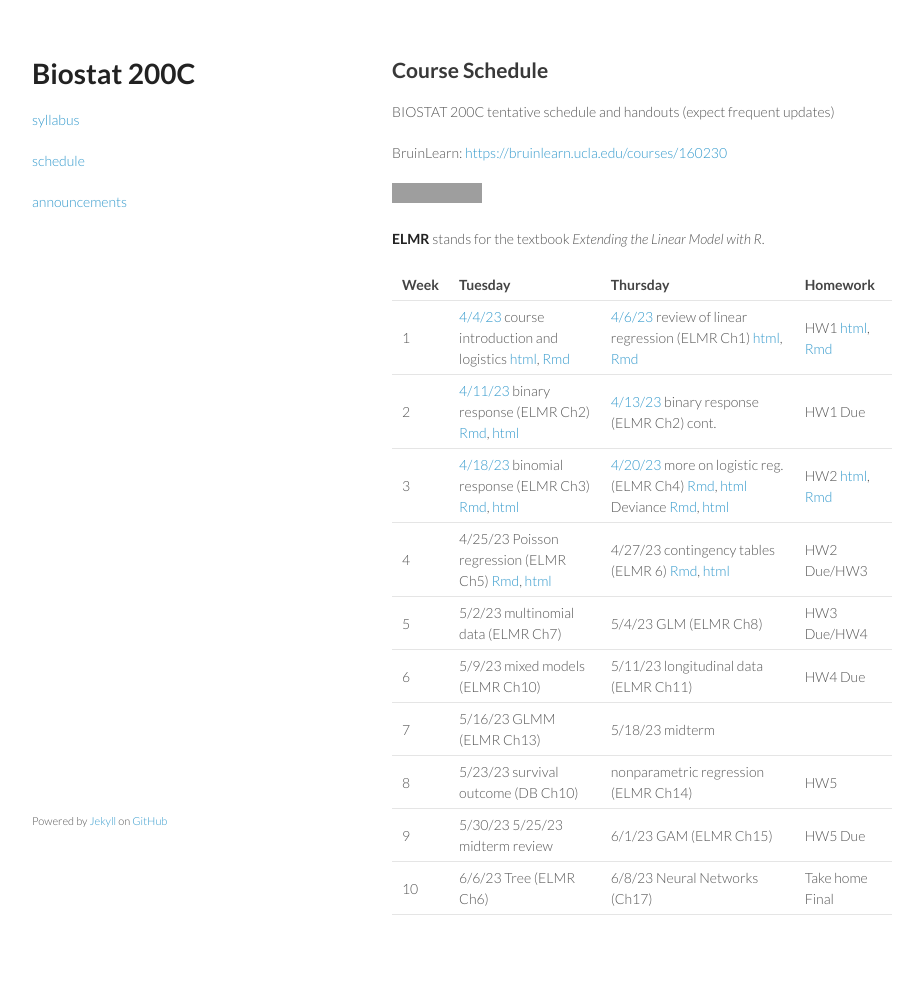
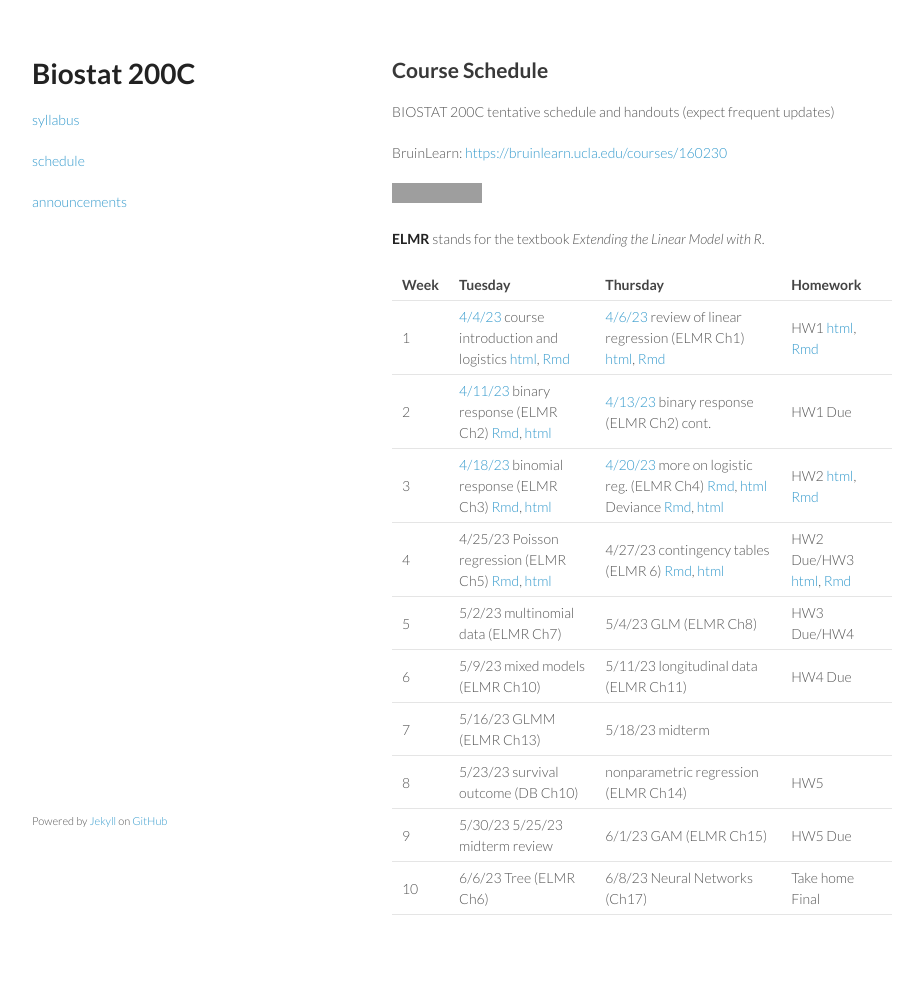
Before and after one commit to ucla-biostat-200c/2023spring, a Jekyll site: the page built from schedule/schedule.md, in a window 1280 px wide. Shown: the whole page, without its empty margins (178-1101 px from the left). Built offline with Jekyll 4.4.1, drawn with Linux system fonts in a browser that asks for light colours; grey boxes are pictures that could not be loaded.

Commit message:
update hw3

```diff
--- a/schedule/schedule.md
+++ b/schedule/schedule.md
@@ -18,7 +18,7 @@ BruinLearn: <https://bruinlearn.ucla.edu/courses/160230>
 | 1 |[4/4/23](https://ucla-biostat-200c.github.io/2023spring/biostat200cspring2023/2023/04/04/week1-day1.html) course introduction and logistics [html](../slides/01-intro/intro.html), [Rmd](https://raw.githubusercontent.com/ucla-biostat-200c/2023spring/master/slides/01-intro/intro.Rmd) | [4/6/23](https://ucla-biostat-200c.github.io/2023spring/biostat200cspring2023/2023/04/06/week1-day2.html) review of linear regression (ELMR Ch1) [html](../slides/02-lm/lm.html), [Rmd](https://raw.githubusercontent.com/ucla-biostat-200c/2023spring/master/slides/02-lm/lm.Rmd) | HW1 [html](../hw/hw1.html), [Rmd](https://raw.githubusercontent.com/ucla-biostat-200c/2023spring/master/hw/hw1.Rmd) |
 | 2 | [4/11/23](https://ucla-biostat-200c.github.io/2023spring/biostat200cspring2023/2023/04/11/week2-day1.html) binary response (ELMR Ch2) [Rmd](https://raw.githubusercontent.com/ucla-biostat-200c/2023spring/master/slides/03-binary/binary.Rmd), [html](../slides/03-binary/binary.html) | [4/13/23](https://ucla-biostat-200c.github.io/2023spring/biostat200cspring2023/2023/04/13/week2-day2.html) binary response (ELMR Ch2) cont.|HW1 Due |
 | 3 | [4/18/23](https://ucla-biostat-200c.github.io/2023spring/biostat200cspring2023/2023/04/18/week3-day1.html) binomial response (ELMR Ch3) [Rmd](https://raw.githubusercontent.com/ucla-biostat-200c/2023spring/master/slides/04-binomial/binomial.Rmd), [html](../slides/04-binomial/binomial.html)  | [4/20/23](https://ucla-biostat-200c.github.io/2023spring/biostat200cspring2023/2023/04/20/week3-day2.html)  more on logistic reg. (ELMR Ch4) [Rmd](https://raw.githubusercontent.com/ucla-biostat-200c/2023spring/master/slides/05-otherlogistic/otherlogistic.Rmd), [html](../slides/05-otherlogistic/otherlogistic.html) Deviance [Rmd](https://raw.githubusercontent.com/ucla-biostat-200c/2023spring/master/slides/review/deviance.Rmd), [html](../slides/review/deviance.html) |HW2 [html](../hw/hw2.html), [Rmd](https://raw.githubusercontent.com/ucla-biostat-200c/2023spring/master/hw/hw2.Rmd) |
-| 4 | 4/25/23 Poisson regression (ELMR Ch5) [Rmd](https://raw.githubusercontent.com/ucla-biostat-200c/2023spring/master/slides/06-count/count.Rmd), [html](../slides/06-count/count.html)| 4/27/23 contingency tables (ELMR 6) [Rmd](https://raw.githubusercontent.com/ucla-biostat-200c/2023spring/master/slides/07-ctable/ctable.Rmd), [html](../slides/07-ctable/ctable.html) | HW2 Due/HW3|
+| 4 | 4/25/23 Poisson regression (ELMR Ch5) [Rmd](https://raw.githubusercontent.com/ucla-biostat-200c/2023spring/master/slides/06-count/count.Rmd), [html](../slides/06-count/count.html)| 4/27/23 contingency tables (ELMR 6) [Rmd](https://raw.githubusercontent.com/ucla-biostat-200c/2023spring/master/slides/07-ctable/ctable.Rmd), [html](../slides/07-ctable/ctable.html) | HW2 Due/HW3 [html](../hw/hw3.html), [Rmd](https://raw.githubusercontent.com/ucla-biostat-200c/2023spring/master/hw/hw3.Rmd)|
 | 5 | 5/2/23 multinomial data (ELMR Ch7)   | 5/4/23 GLM (ELMR Ch8)   | HW3 Due/HW4 |
 | 6 | 5/9/23  mixed models (ELMR Ch10)    | 5/11/23 longitudinal data (ELMR Ch11)   | HW4 Due |
 | 7 | 5/16/23 GLMM (ELMR Ch13)     | 5/18/23 midterm   |  |
```
